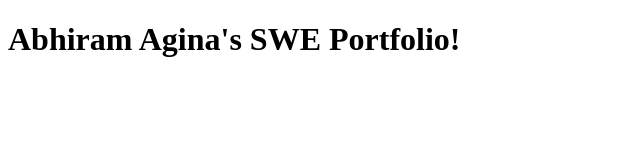
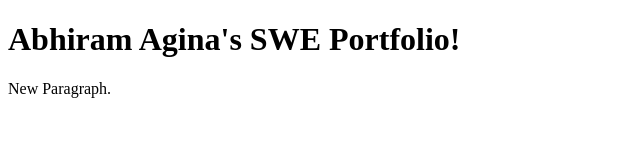
Before and after one commit to AbhiramA02/SWEPortfolio, a plain HTML site: page docs/index.html in a window 1280 px wide. Shown: the whole page, without its empty margins (0-640 px from the left). Drawn offline with Linux system fonts and the light colour scheme.

Commit message:
Altering File

```diff
--- a/docs/index.html
+++ b/docs/index.html
@@ -3,5 +3,6 @@
   <head></head>
   <body>
     <h1>Abhiram Agina's SWE Portfolio!</h1>
+    <p>New Paragraph.</p>
   </body>
 </html>
```
Also changed, not shown: index.html (+1 -0 lines).
